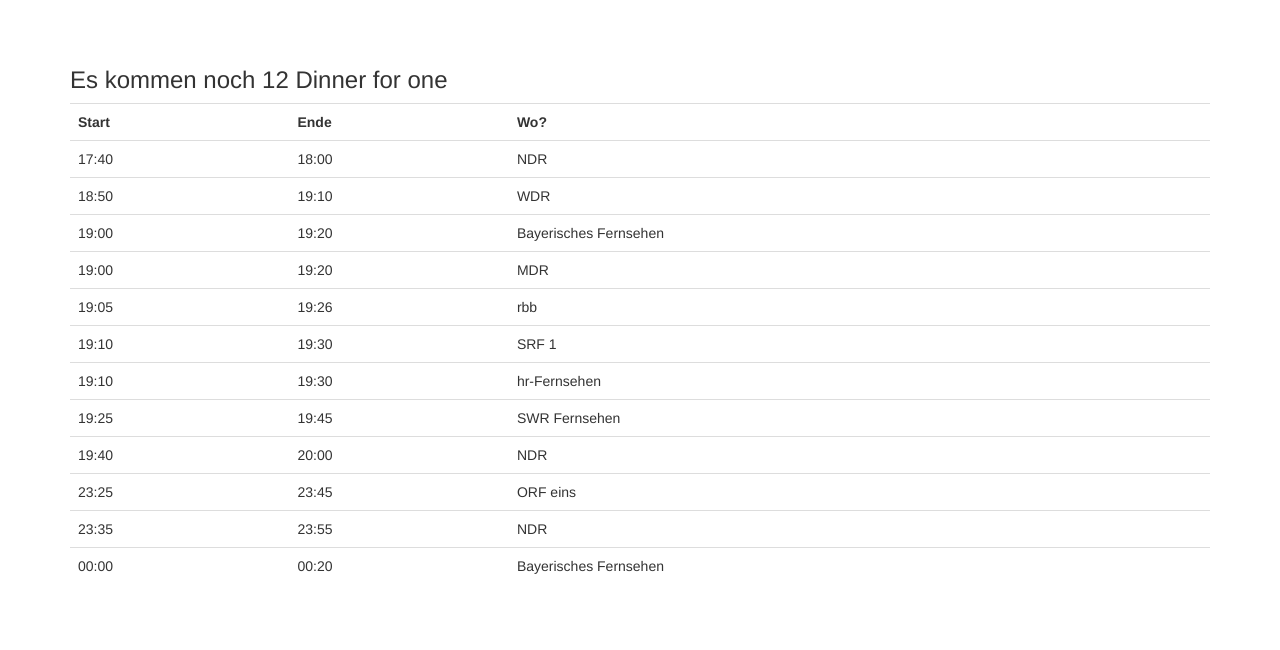
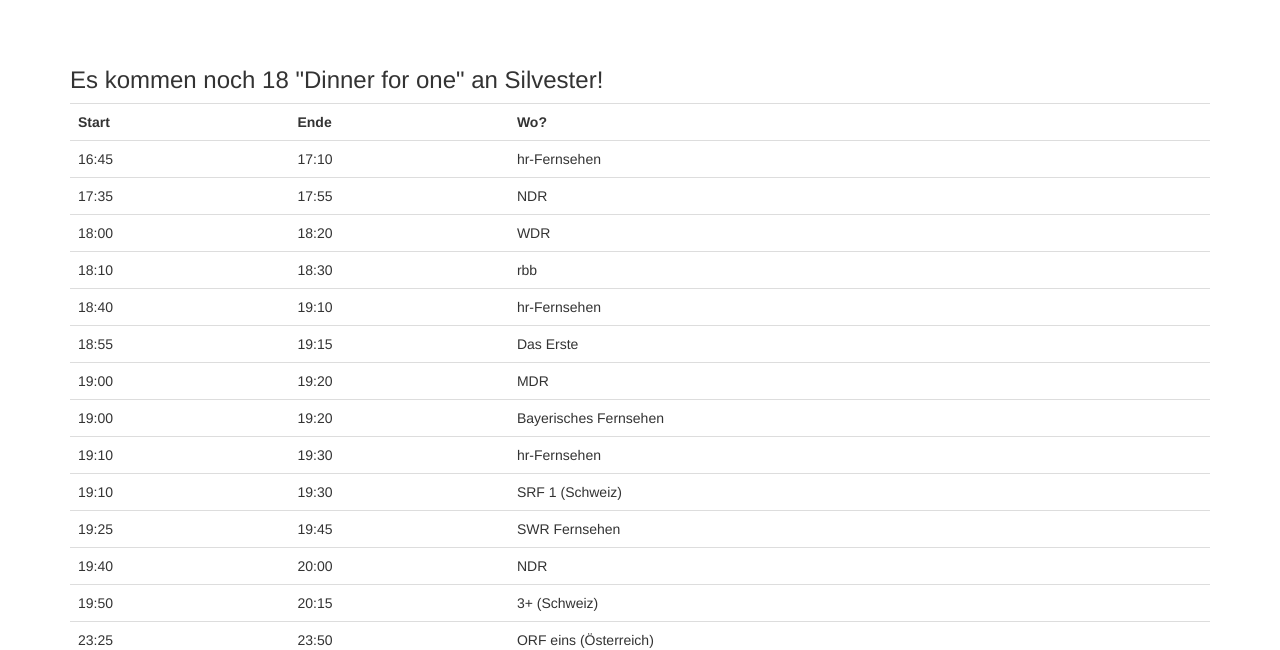
Before and after one commit to casarock/finderforone, a website: page public/index.html in a window 1280 px wide. Shown: the part 153-803 px from the top of the page. Drawn offline with nearby package versions, Linux system fonts and the light colour scheme.

Commit message:
Updated 2014!

```diff
--- a/public/index.html
+++ b/public/index.html
@@ -1,13 +1,13 @@
 <!DOCTYPE html>
 <html>
 <head>
-    <title>Dinner for one finder 2013</title>
+    <title>Dinner for one finder 2014</title>
     <link rel="stylesheet" href="components/bootstrap/dist/css/bootstrap.min.css">
     <link rel="stylesheet" href="style/style.css">
     <meta charset="utf-8">
     <meta name="viewport" content="width=device-width">
     <script id="entry-template" type="text/x-handlebars-template">
-        <h3>{{title}} {{showCount}} Dinner for one</h3>
+        <h3>{{title}} {{showCount}} "Dinner for one" an Silvester!</h3>
         <table class="table" id="upcomingShows">
             <tr>
                 <th>Start</th>
@@ -73,7 +73,7 @@
 <!-- Bootstrap core JavaScript
 ================================================== -->
 <!-- Placed at the end of the document so the pages load faster -->
-<script src="components/jquery/jquery.min.js"></script>
+<script src="components/jquery/dist/jquery.min.js"></script>
 <script src="components/bootstrap/dist/js/bootstrap.min.js"></script>
 <script src="components/handlebars/handlebars.min.js"></script>
 <script src="script/dates.js"></script>
--- a/public/script/dates.js
+++ b/public/script/dates.js
@@ -1,56 +1,79 @@
 (function (w) {
 
     var dates = {
-        "2013": [
+        "2014": [
             {
-                "from": "17:40",
-                "to": "18:00 ",
+                "from": "16:45",
+                "to": "17:10",
+                "channel": "hr-Fernsehen"
+            }, {
+                "from": "17:35",
+                "to": "17:55",
                 "channel": "NDR"
-            },
-            {
-                "from": "18:50",
-                "to": "19:10 ",
-                "channel": "WDR"},
-            {
+            }, {
+                "from": "18:00",
+                "to": "18:20",
+                "channel": "WDR"
+            }, {
+                "from": "18:10",
+                "to": "18:30",
+                "channel": "rbb"
+            }, {
+                "from": "18:40",
+                "to": "19:10",
+                "channel": "hr-Fernsehen"
+            }, {
+                "from": "18:55",
+                "to": "19:15",
+                "channel": "Das Erste"
+            }, {
                 "from": "19:00",
-                "to": "19:20 ",
-                "channel": "Bayerisches Fernsehen"},
-            {
+                "to": "19:20",
+                "channel": "MDR"
+            }, {
                 "from": "19:00",
-                "to": "19:20 ",
-                "channel": "MDR"},
-            {
-                "from": "19:05",
-                "to": "19:26 ",
-                "channel": "rbb"},
-            {
+                "to": "19:20",
+                "channel": "Bayerisches Fernsehen"
+            }, {
                 "from": "19:10",
-                "to": "19:30 ",
-                "channel": "SRF 1"},
-            {
+                "to": "19:30",
+                "channel": "hr-Fernsehen"
+            }, {
                 "from": "19:10",
-                "to": "19:30 ",
-                "channel": "hr-Fernsehen"},
-            {
+                "to": "19:30",
+                "channel": "SRF 1 (Schweiz)"
+            }, {
                 "from": "19:25",
-                "to": "19:45 ",
-                "channel": "SWR Fernsehen"},
-            {
+                "to": "19:45",
+                "channel": "SWR Fernsehen"
+            }, {
                 "from": "19:40",
-                "to": "20:00 ",
-                "channel": "NDR"},
-            {
+                "to": "20:00",
+                "channel": "NDR"
+            }, {
+                "from": "19:50",
+                "to": "20:15",
+                "channel": "3+ (Schweiz)"
+            }, {
                 "from": "23:25",
-                "to": "23:45 ",
-                "channel": "ORF eins"},
-            {
+                "to": "23:50",
+                "channel": "ORF eins (Österreich)"
+            }, {
                 "from": "23:35",
-                "to": "23:55 ",
-                "channel": "NDR"},
-            {
+                "to": "23:55",
+                "channel": "NDR"
+            }, {
                 "from": "00:00",
-                "to": "00:20 ",
+                "to": "00:20",
                 "channel": "Bayerisches Fernsehen"
+            }, {
+                "from": "00:10",
+                "to": "00:35",
+                "channel": "3+ (Schweiz)"
+            }, {
+                "from": "03:50",
+                "to": "04:10",
+                "channel": "Das Erste"
             }
         ]
     };
--- a/public/script/dinnerForScript.js
+++ b/public/script/dinnerForScript.js
@@ -1,7 +1,7 @@
 (function(w) {
     var dateObj = new Date(),
         currentYear = dateObj.getFullYear(),
-        shows = window.dates["2013"];
+        shows = window.dates["2014"];
 
     function getUpcomingShows() {
         var timeNow = new Date(),
```
